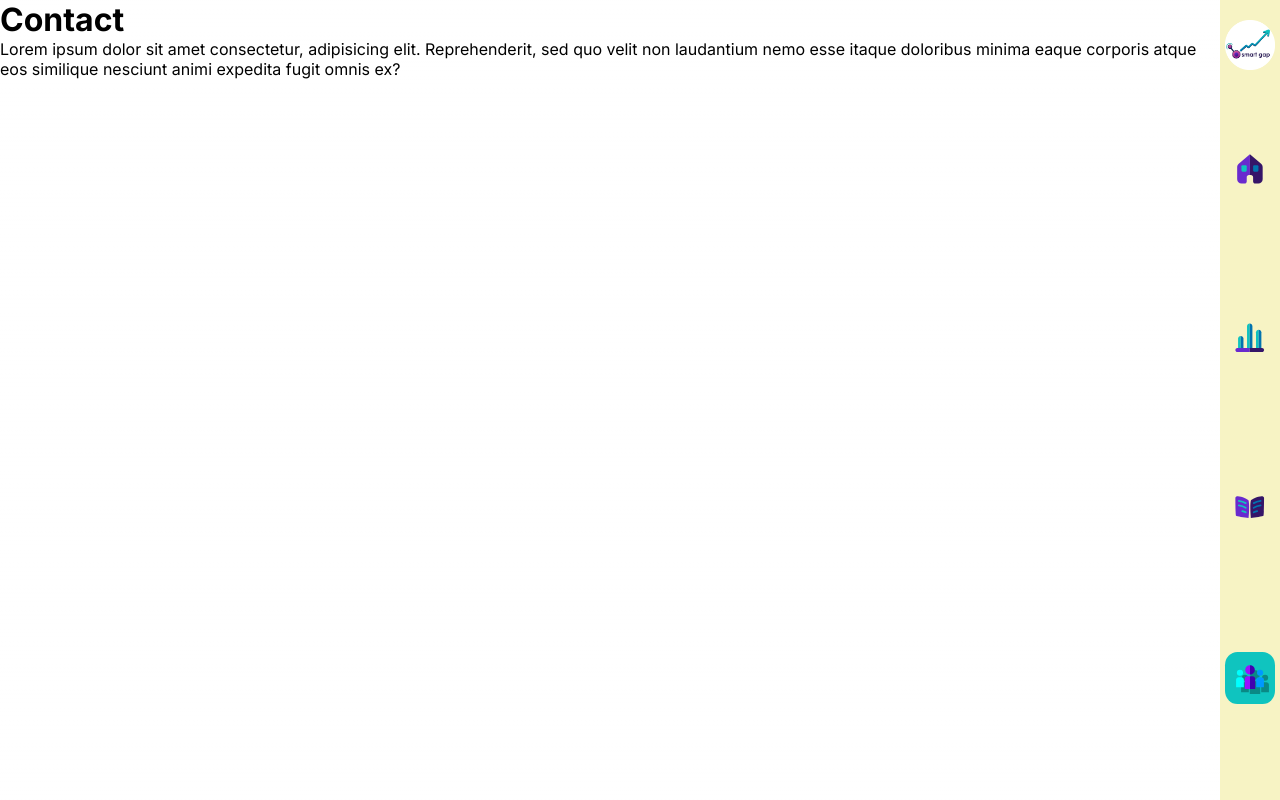
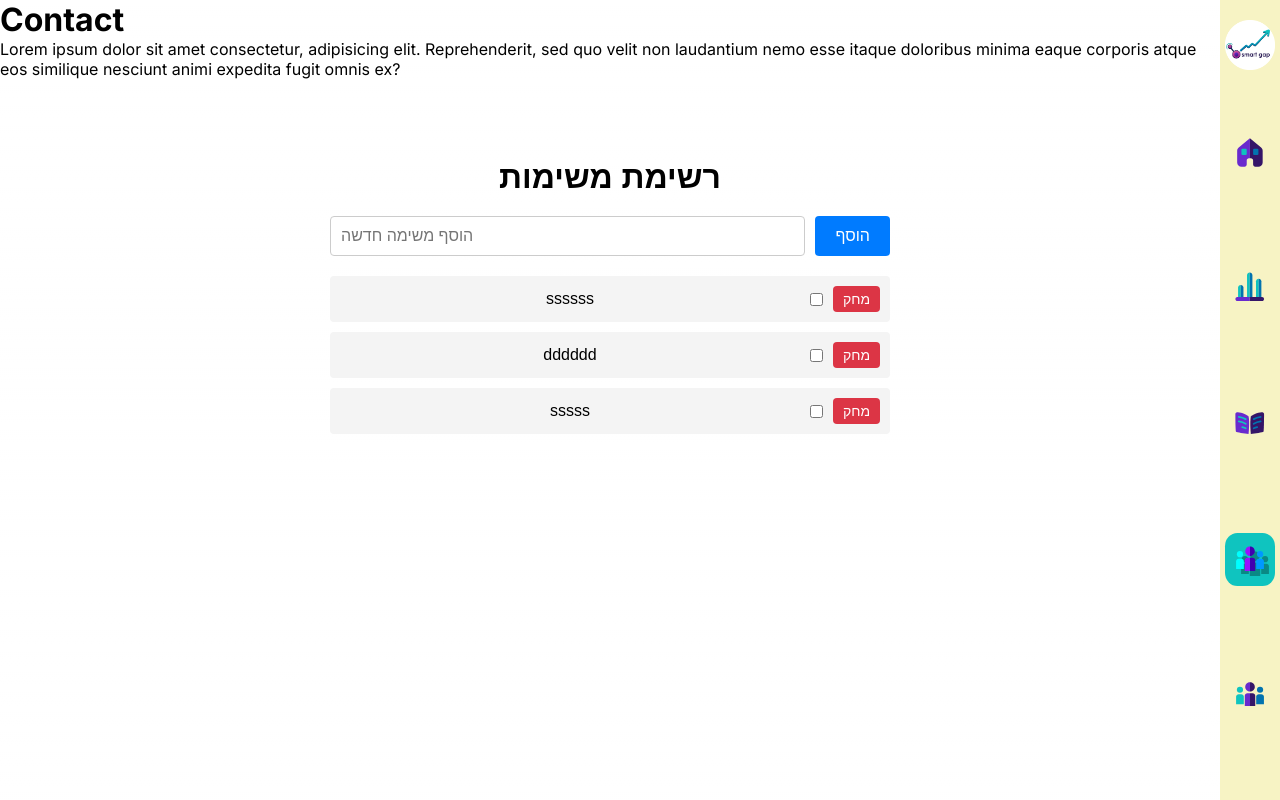
Before and after one commit to yossi-weinberger/Smart-gap, a Next.js app: page /contact in a window 1280 px wide. Built offline with nearby package versions, Linux system fonts and the light colour scheme.

Commit message:
change to JSX and add tasks

```diff
--- /dev/null
+++ b/app/api/tasks/route.js
@@ -0,0 +1,24 @@
+import fs from "fs";
+import path from "path";
+
+export async function GET(request) {
+  // Handle GET request to fetch tasks
+  const tasksFilePath = path.join(process.cwd(), "tasks.json");
+  if (fs.existsSync(tasksFilePath)) {
+    const tasksData = fs.readFileSync(tasksFilePath, "utf8");
+    const tasks = JSON.parse(tasksData);
+    return new Response(JSON.stringify(tasks), { status: 200 });
+  } else {
+    return new Response(JSON.stringify([]), { status: 200 });
+  }
+}
+
+export async function POST(request) {
+  // Handle POST request to save tasks
+  const tasksFilePath = path.join(process.cwd(), "tasks.json");
+  const tasks = await request.json();
+  fs.writeFileSync(tasksFilePath, JSON.stringify(tasks), "utf8");
+  return new Response(JSON.stringify({ message: "Tasks saved successfully" }), {
+    status: 200,
+  });
+}
--- a/app/contact/page.js
+++ b/app/contact/page.js
@@ -1,3 +1,6 @@
+"use client";
+import TodoList from "@/components/tasks/tasks";
+
 export default function Contact() {
   return (
     <div>
@@ -6,7 +9,30 @@ export default function Contact() {
         Lorem ipsum dolor sit amet consectetur, adipisicing elit. Reprehenderit,
         sed quo velit non laudantium nemo esse itaque doloribus minima eaque
         corporis atque eos similique nesciunt animi expedita fugit omnis ex?
+        <br></br>
+        <br></br>
+        <br></br>
+        <br></br>
       </p>
+      {/* <center>
+        <ul>
+          <li>
+            <input type="checkbox" id="task1" />
+            <label for="task1">Hero section</label>
+          </li>
+          <li>
+            <input type="checkbox" id="task2" />
+            <label for="task2">משימה 2: עשה את זה</label>
+          </li>
+          <li>
+            <input type="checkbox" id="task3" />
+            <label for="task3">משימה 3: עשה גם את זה</label>
+          </li>
+        </ul>
+      </center> */}
+      <center>
+        <TodoList />
+      </center>
     </div>
   );
 }
--- a/app/layout.js
+++ b/app/layout.js
@@ -1,7 +1,7 @@
 "use client";
 import { Inter } from "next/font/google";
 import "./globals.css";
-import Navbar from "@/components/navbar/navbar";
+// import Navbar from "@/components/navbar/navbar";
 import { SessionProvider } from "next-auth/react";
 import Sidebar from "@/components/sidebar/sidebar";
 
@@ -19,7 +19,7 @@ export default function RootLayout({ children }) {
         <SessionProvider>
           {/* <Navbar /> */}
           <Sidebar />
-          <main class="content-container">{children}</main>
+          <main className="content-container">{children}</main>
         </SessionProvider>
       </body>
     </html>
--- a/components/loading/loading.js
+++ b/components/loading/loading.jsx
@@ -2,7 +2,7 @@ import "./loading.css";
 export default function Loading() {
   return (
     <div className="loading">
-      <div class="loader"></div>
+      <div className="loader"></div>
     </div>
   );
 }
--- /dev/null
+++ b/components/tasks/TodoList.module.css
@@ -0,0 +1,79 @@
+.container {
+  max-width: 600px;
+  margin: 0 auto;
+  padding: 20px;
+  font-family: Arial, sans-serif;
+}
+
+.title {
+  text-align: center;
+  margin-bottom: 20px;
+}
+
+.form {
+  display: flex;
+  margin-bottom: 20px;
+}
+
+.input {
+  flex: 1;
+  padding: 10px;
+  font-size: 16px;
+  border: 1px solid #ccc;
+  border-radius: 4px;
+  margin-right: 10px;
+}
+
+.addButton {
+  padding: 10px 20px;
+  font-size: 16px;
+  background-color: #007bff;
+  color: #fff;
+  border: none;
+  border-radius: 4px;
+  cursor: pointer;
+}
+
+.taskList {
+  list-style-type: none;
+  padding: 0;
+}
+
+.taskItem {
+  display: flex;
+  align-items: center;
+  justify-content: space-between;
+  padding: 10px;
+  margin-bottom: 10px;
+  background-color: #f4f4f4;
+  border-radius: 4px;
+}
+
+.taskText {
+  flex: 1;
+  margin-right: 10px;
+}
+
+.completed {
+  text-decoration: line-through;
+  color: #888;
+}
+
+.taskActions {
+  display: flex;
+  align-items: center;
+}
+
+.checkbox {
+  margin-right: 10px;
+}
+
+.deleteButton {
+  padding: 5px 10px;
+  font-size: 14px;
+  background-color: #dc3545;
+  color: #fff;
+  border: none;
+  border-radius: 4px;
+  cursor: pointer;
+}
--- /dev/null
+++ b/components/tasks/tasks.jsx
@@ -0,0 +1,97 @@
+import React, { useState, useEffect } from "react";
+import styles from "./TodoList.module.css";
+
+const TodoList = () => {
+  const [tasks, setTasks] = useState([]);
+  const [newTask, setNewTask] = useState("");
+
+  useEffect(() => {
+    fetchTasks();
+  }, []);
+
+  const fetchTasks = async () => {
+    const response = await fetch("/api/tasks");
+    const data = await response.json();
+    setTasks(data);
+  };
+
+  const saveTasks = async (updatedTasks) => {
+    await fetch("/api/tasks", {
+      method: "POST",
+      headers: {
+        "Content-Type": "application/json",
+      },
+      body: JSON.stringify(updatedTasks),
+    });
+  };
+
+  const handleSubmit = async (e) => {
+    e.preventDefault();
+    if (newTask.trim() !== "") {
+      const updatedTasks = [...tasks, { text: newTask, completed: false }];
+      setTasks(updatedTasks);
+      setNewTask("");
+      await saveTasks(updatedTasks);
+    }
+  };
+
+  const toggleTaskCompletion = async (index) => {
+    const updatedTasks = [...tasks];
+    updatedTasks[index].completed = !updatedTasks[index].completed;
+    setTasks(updatedTasks);
+    await saveTasks(updatedTasks);
+  };
+
+  const deleteTask = async (index) => {
+    const updatedTasks = tasks.filter((_, i) => i !== index);
+    setTasks(updatedTasks);
+    await saveTasks(updatedTasks);
+  };
+
+  return (
+    <div className={styles.container}>
+      <h1 className={styles.title}>רשימת משימות</h1>
+      <form onSubmit={handleSubmit} className={styles.form}>
+        <input
+          type="text"
+          value={newTask}
+          onChange={(e) => setNewTask(e.target.value)}
+          placeholder="הוסף משימה חדשה"
+          className={styles.input}
+        />
+        <button type="submit" className={styles.addButton}>
+          הוסף
+        </button>
+      </form>
+      <ul className={styles.taskList}>
+        {tasks.map((task, index) => (
+          <li key={index} className={styles.taskItem}>
+            <span
+              className={`${styles.taskText} ${
+                task.completed ? styles.completed : ""
+              }`}
+            >
+              {task.text}
+            </span>
+            <div className={styles.taskActions}>
+              <input
+                type="checkbox"
+                checked={task.completed}
+                onChange={() => toggleTaskCompletion(index)}
+                className={styles.checkbox}
+              />
+              <button
+                onClick={() => deleteTask(index)}
+                className={styles.deleteButton}
+              >
+                מחק
+              </button>
+            </div>
+          </li>
+        ))}
+      </ul>
+    </div>
+  );
+};
+
+export default TodoList;
--- a/data/links.js
+++ b/data/links.js
@@ -10,6 +10,9 @@ const InfoIcon = () => (
   <img src="/icons/info.svg" alt="About" className="icon" />
 );
 const ContactIcon = () => (
+  <img src="/icons/about.svg" alt="Contact" className="icon" />
+);
+const LoginIcon = () => (
   <img src="/icons/about.svg" alt="Contact" className="icon" />
 );
 
@@ -39,6 +42,11 @@ export const links = [
     href: "/contact",
     icon: <ContactIcon />,
   },
+  {
+    title: "התחברות",
+    href: "/auth/login",
+    icon: <LoginIcon />,
+  },
   // {
   //   title: "New product",
   //   href: "/new-category",
--- /dev/null
+++ b/tasks.json
@@ -0,0 +1 @@
+[{"text":"ssssss","completed":false},{"text":"dddddd","completed":false},{"text":"sssss","completed":false}]
```
Also changed, not shown: components/dashboard/dashboard.jsx (renamed from components/dashboard/dashboard.js), components/navbar/navbar.jsx (renamed from components/navbar/navbar.js).
